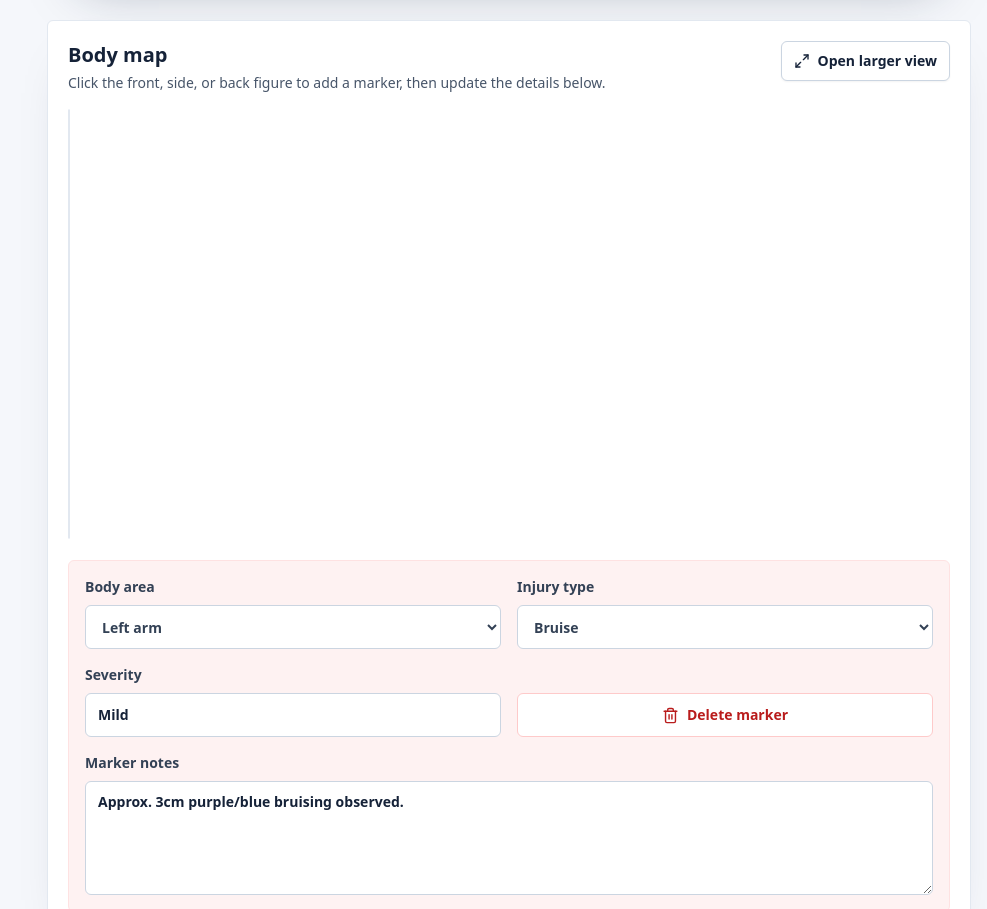
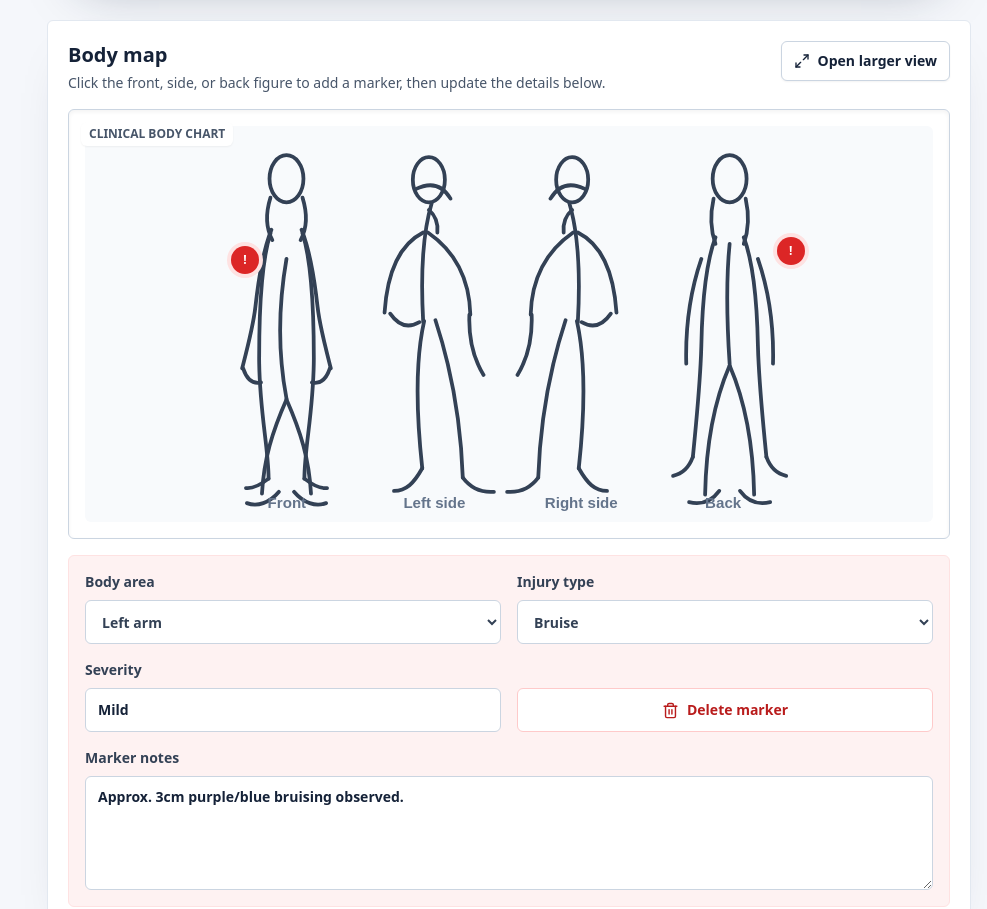
Before and after one commit to DENMWA/EMPOWER, a Next.js app: page /incidents/new in a window 1280 px wide. Shown: the part 1784-2693 px from the top of the page, without its empty margins (293-1280 px from the left). Built offline with nearby package versions, Linux system fonts and the light colour scheme; no server answers.

Commit message:
Fix incident body map visibility

```diff
--- a/components/incidents/IncidentReportForm.tsx
+++ b/components/incidents/IncidentReportForm.tsx
@@ -181,10 +181,10 @@ function BodyMap({ markers, expanded, onAdd, onSelect }: { markers: BodyMarker[]
         const y = Math.round(((event.clientY - rect.top) / rect.height) * 100);
         onAdd(getBodyViewFromPoint(x), x, y);
       }}
-      className={`${expanded ? "min-h-[560px]" : "min-h-[430px]"} relative overflow-hidden rounded-md border border-slate-200 bg-white text-left shadow-inner transition-all`}
+      className={`${expanded ? "min-h-[560px]" : "min-h-[430px]"} relative block w-full overflow-hidden rounded-md border border-slate-300 bg-white text-left shadow-inner transition-all`}
       aria-label="Add body map marker"
     >
-      <div className="absolute inset-4 flex items-center justify-center">
+      <div className="absolute inset-4 flex items-center justify-center rounded-md bg-slate-50">
         <ClinicalBodyChart />
       </div>
       <span className="absolute left-3 top-3 rounded-md bg-white px-2 py-1 text-xs font-bold uppercase text-slate-600 shadow-sm">Clinical body chart</span>
```
